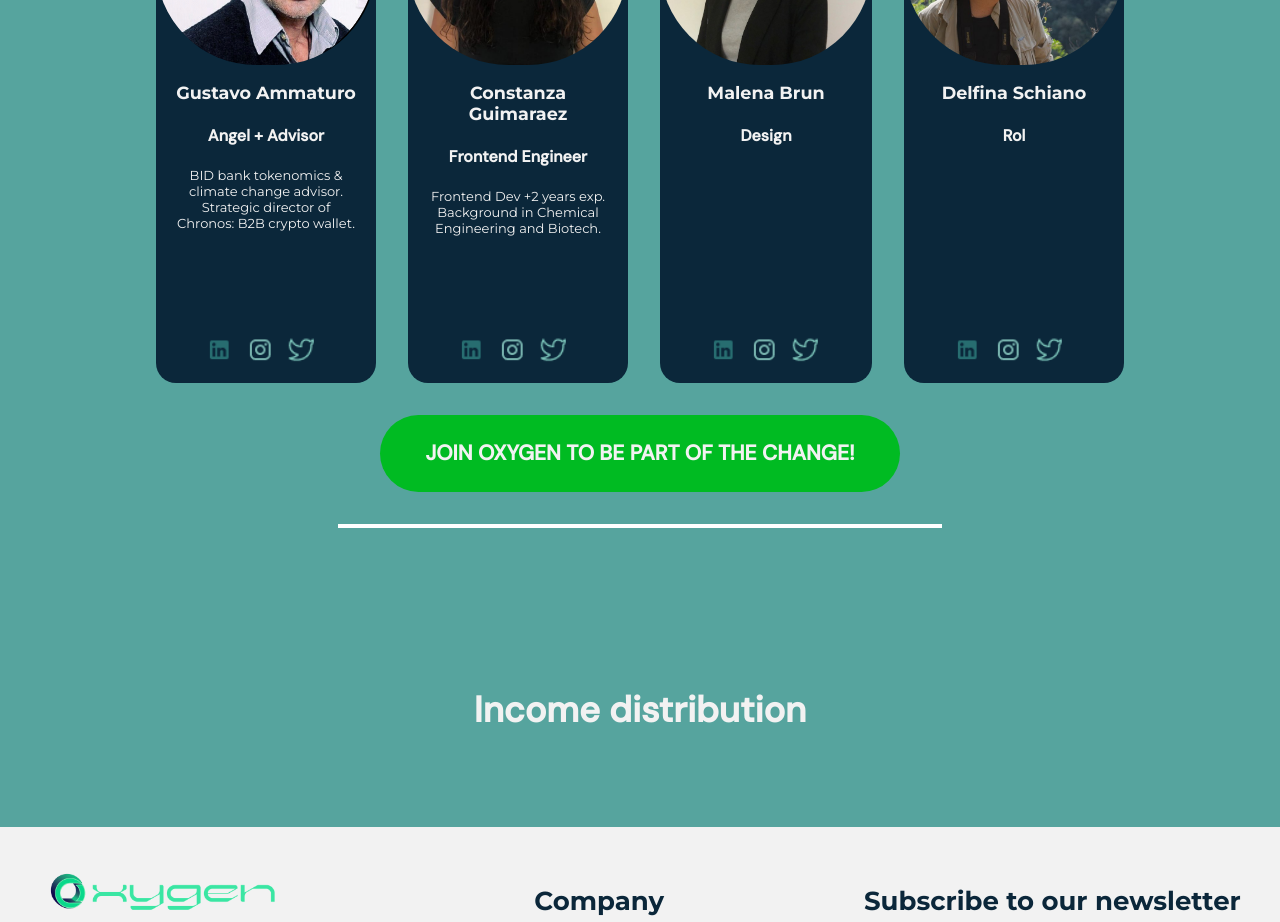
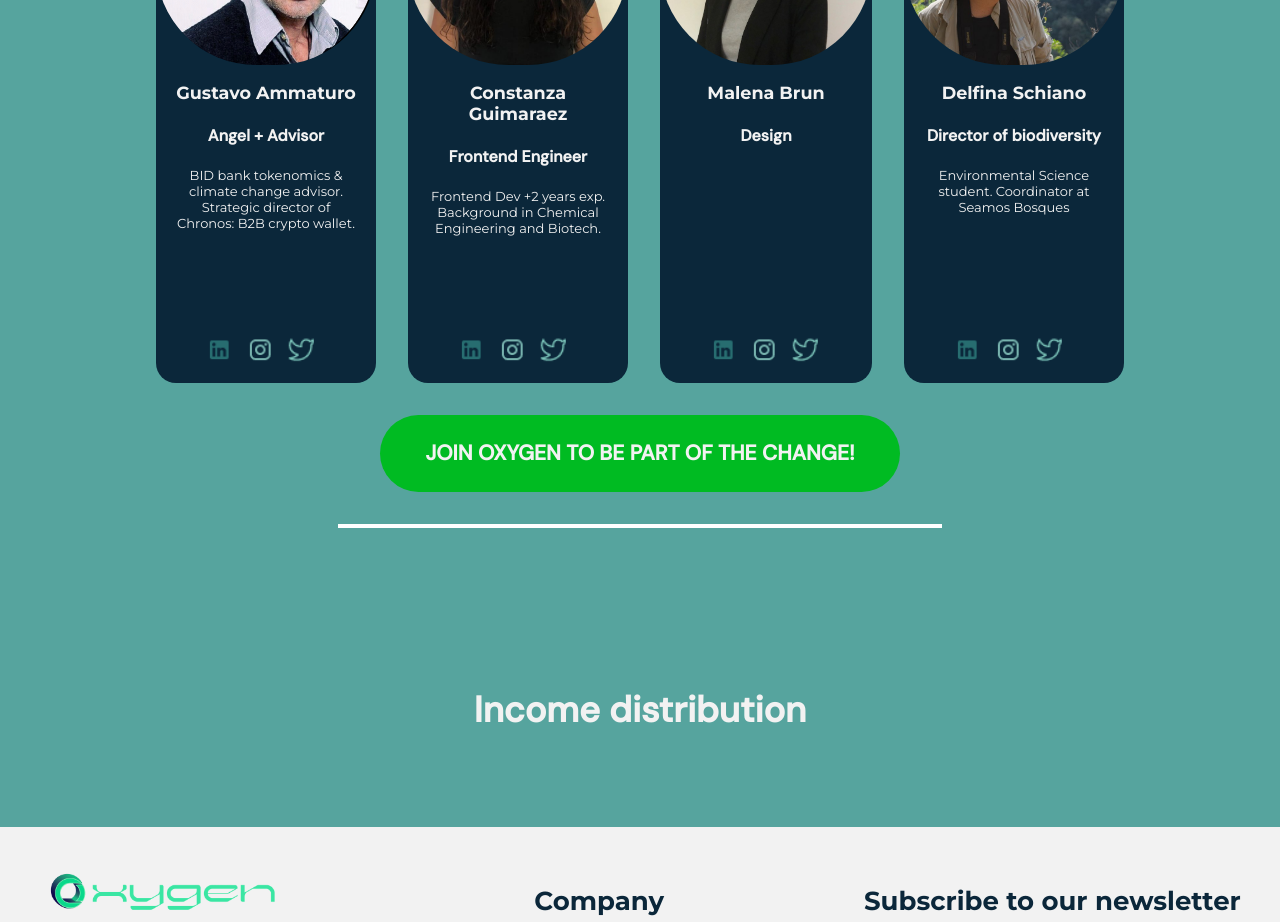
Before and after one commit to oxygentoken-org/oxygen-token, a Next.js app: page /en/nosotros in a window 1280 px wide. Shown: the part 1540-2462 px from the top of the page. Built offline with nearby package versions, Linux system fonts and the light colour scheme.

Commit message:
Cambios minimos en texto

```diff
--- a/src/app/[locale]/components/MainPage/MainPage.js
+++ b/src/app/[locale]/components/MainPage/MainPage.js
@@ -129,14 +129,14 @@ const tokensEmitidos = [
       image: imgServicio2,
       title:services('service-card-2-title'),
       text:services('service-card-2-text'),
-      link : "/",
+      link : services('service-card-2-link'),
     },
     {
       number: "3.",
       image: imgServicio3,
       title:services('service-card-3-title'),
       text:services('service-card-3-text'),
-      link : "/",
+      link : services('service-card-3-link'),
     },
 
   ];
--- a/src/app/[locale]/nosotros/page.js
+++ b/src/app/[locale]/nosotros/page.js
@@ -101,8 +101,8 @@ const Nosotros = () =>{
                 <TeamMember
                     name= "Delfina Schiano"
                     picture={picDelfina}
-                    rol="Rol"
-                    description=""
+                    rol={teamIdioms('rol-delfina')}
+                    description={teamIdioms('text-delfina')}
                     linkLin="  https://www.linkedin.com/in/delfina-schiano-650384189"/>
 
 
--- a/src/messages/en.json
+++ b/src/messages/en.json
@@ -29,8 +29,10 @@
         "service-card-1-text":"Know your environmental impact. Use the calculator and find out your CO2 emissions.",
         "service-card-2-title":"Compensate",
         "service-card-2-text":"Your purchase guarantees the protection of the forest. Save trees from being cut down and wildlife from being displaced.",
+        "service-card-2-link": "https://opensea.io/collection/theguardiansoftheforest",
         "service-card-3-title":"Monitor",
         "service-card-3-text":"Visualize the number of trees and species saved, and how much CO2 your investment absorbed in a year.",
+        "service-card-3-link": "https://opensea.io/collection/theguardiansoftheforest",
         "see-more-btn":"See more "
     },
     "issuedTokens":{
@@ -113,7 +115,9 @@
         "text-emiliano":"Ex-President of Argentine National park service. CEO of Banco de Bosques: NGO with more than 150.000 hectareas saved. Greenpeace advisor.",
         "text-gustavo": "BID bank tokenomics & climate change advisor. Strategic director of Chronos: B2B crypto wallet.",
         "text-guido": "Full stack Dev +10 years exp. Founder of Edeon Labs (sofware factory)",
-        "text-constanza": "Frontend Dev +2 years exp. Background in Chemical Engineering and Biotech."
+        "text-constanza": "Frontend Dev +2 years exp. Background in Chemical Engineering and Biotech.",
+        "rol-delfina": "Director of biodiversity",
+        "text-delfina": "Environmental Science student. Coordinator at Seamos Bosques"
 
     }
 
--- a/src/messages/es.json
+++ b/src/messages/es.json
@@ -28,8 +28,10 @@
         "service-card-1-text":"Conocé tu impacto ambiental. Utilizá la calculadora y descubrí tus emisiones de CO2",
         "service-card-2-title":"Compensá",
         "service-card-2-text":"Tu compra garantiza la protección del bosque. Salvá a los árboles de ser talados y a la fauna de ser desplazada",
+        "service-card-2-link": "/",
         "service-card-3-title":"Monitoreá",
         "service-card-3-text":"Visualizá la cantidad de árboles y especies salvadas, y cuánto CO2 absorbió tu inversión en un año.",
+        "service-card-3-link": "/",
         "see-more-btn":"Ver más "
 
     },
@@ -113,8 +115,9 @@
         "text-emiliano":"Ex Presidente del Servicio de Parques Nacionales de Argentina. Director General del Banco de Bosques: ONG con más de 150.000 hectáreas salvadas. Asesor de Greenpeace.",
         "text-gustavo": "Asesor de BID bank tokenomics y cambio climático. Director estratégico de Chronos: Criptobilletera B2B",
         "text-guido": "Desarrollador Fullstack +10 años de experiencia. Fundador de la agencia de software Edeon Labs",
-        "text-constanza": "Desarrolladora Frontend +2 años de experiencia. Background académico en ingeniería química y biotecnología"
-
+        "text-constanza": "Desarrolladora Frontend +2 años de experiencia. Background académico en ingeniería química y biotecnología",
+        "rol-delfina": "Directora de Biodiversidad",
+        "text-delfina": "Estudiante de Ciencias Ambientales. Coordinadora en Seamos Bosques"
     }
 
 
```
